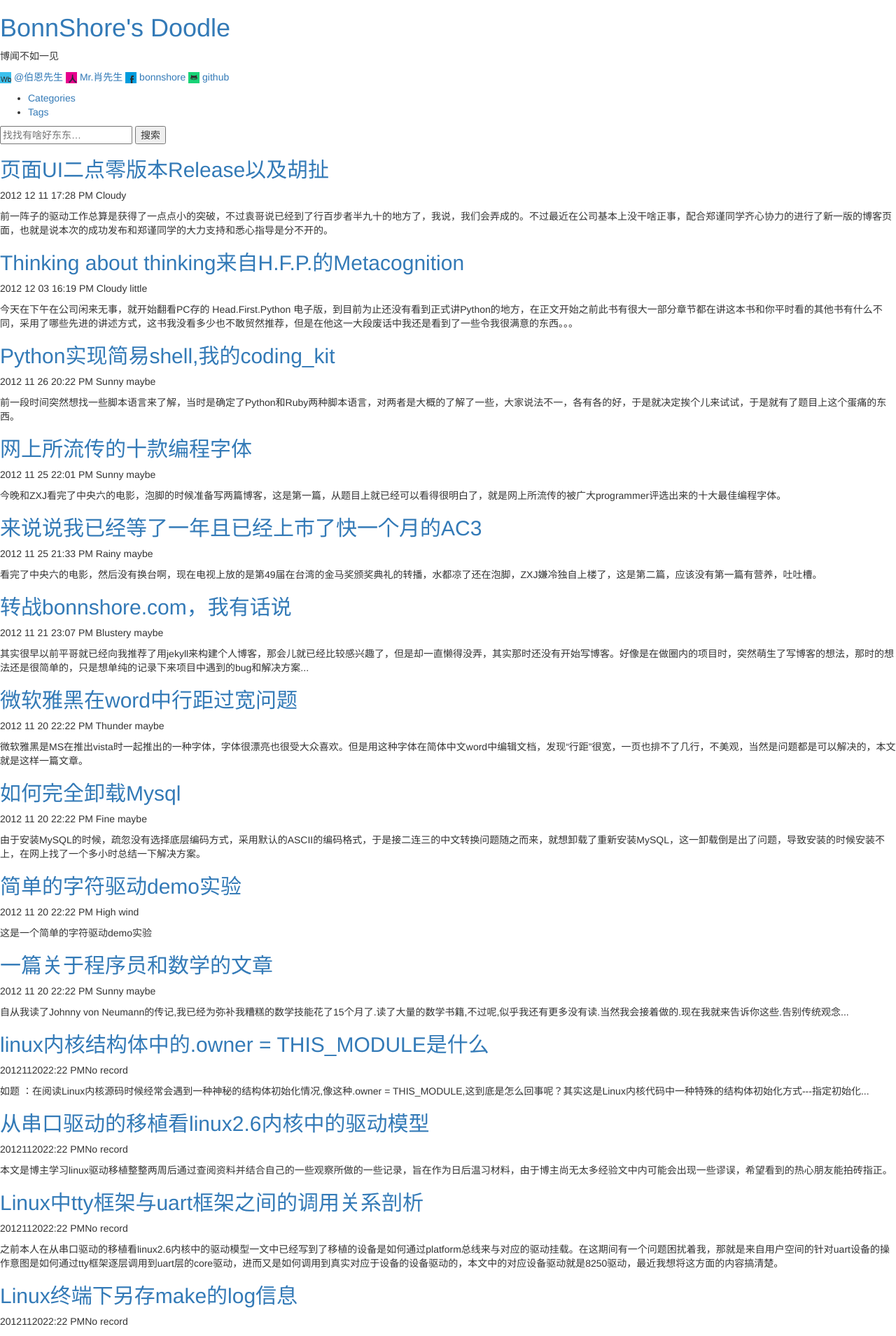
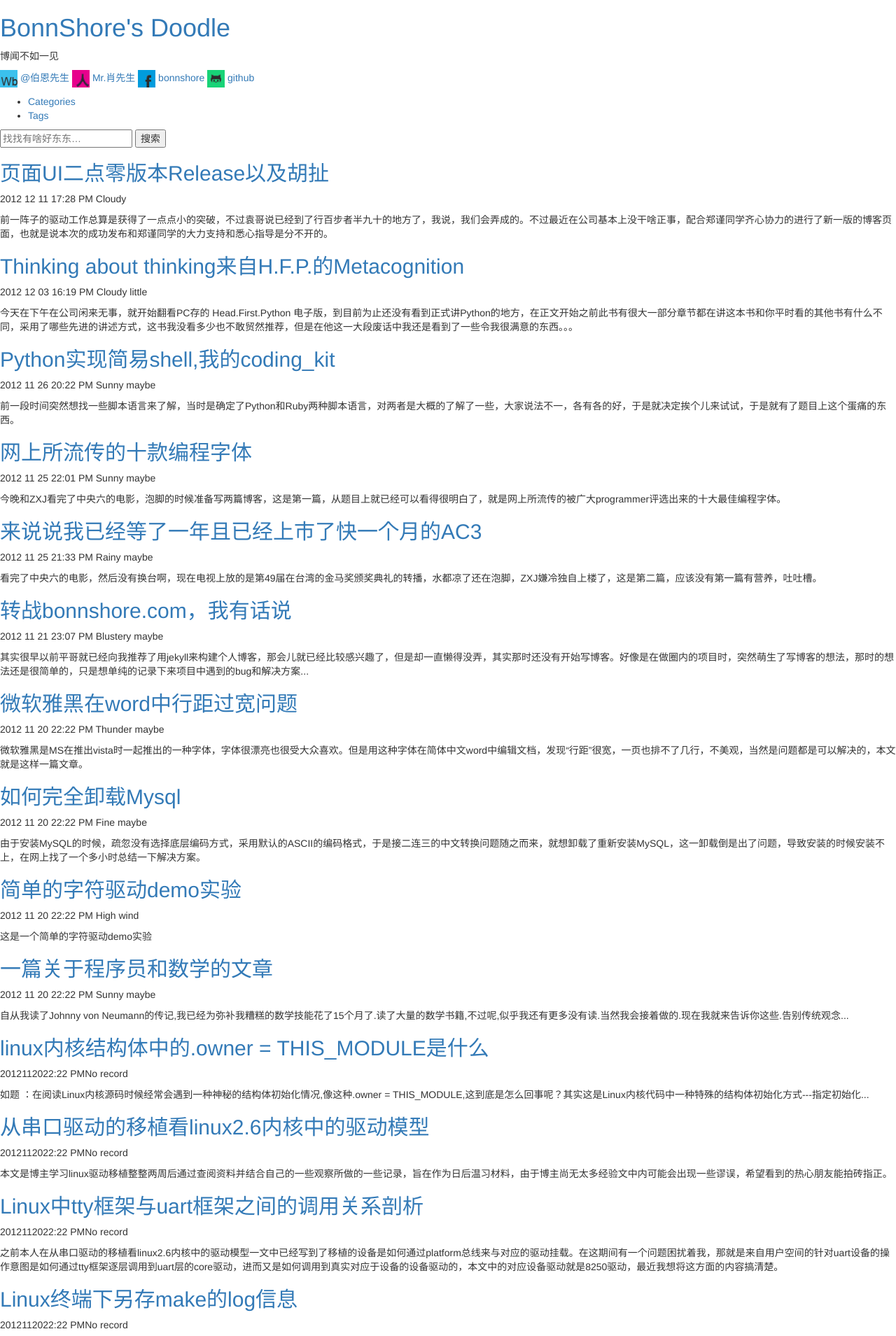
Before and after one commit to bonnshore/bonnshore.github.com, a Jekyll site: the page built from index.md, in a window 1280 px wide. Shown: the top 1909 px of the page at 70% size. Built offline with Jekyll 4.4.1, drawn with Linux system fonts in a browser that asks for light colours; nearby versions of some CDN libraries; library files that are not in the unit come from our copies; Markdown is read by kramdown in place of the engine named in the settings; a script that is not in the unit is left out; comment, search, counter and statistics services are not loaded.

Commit message:
zoomout the socialmedia logo

```diff
--- a/_includes/themes/twitter/default.html
+++ b/_includes/themes/twitter/default.html
@@ -34,19 +34,19 @@
               <p class="description">博闻不如一见</p>
               <p class="socialmedia">
                   <a href="http://weibo.com/bonnshore?wvr=3.6&lf=reg" title="我的微博" rel="me">
-                      <img src="{{  BASE_PATH }}/assets/themes/twitter/img/socialmedia/weibo.png" title="我的微博" height="16" width="16"/>
+                      <img src="{{  BASE_PATH }}/assets/themes/twitter/img/socialmedia/weibo.png" title="我的微博" height="25" width="25"/>
                       @伯恩先生
                   </a>
                   <a href="http://www.renren.com/232319024/profile" title="我的人人" rel="me">
-                      <img src="{{  BASE_PATH }}/assets/themes/twitter/img/socialmedia/renren.png" title="我的人人" height="16" width="16"/>
+                      <img src="{{  BASE_PATH }}/assets/themes/twitter/img/socialmedia/renren.png" title="我的人人" height="25" width="25"/>
                       Mr.肖先生
 		  </a>
 		  <a href="http://www.facebook.com/bonnshore" title="facebook" rel="me">
-                      <img src="{{  BASE_PATH }}/assets/themes/twitter/img/socialmedia/facebook.png" title="facebook" height="16" width="16"/>
+                      <img src="{{  BASE_PATH }}/assets/themes/twitter/img/socialmedia/facebook.png" title="facebook" height="25" width="25"/>
                       bonnshore
                   </a>
                   <a href="https://github.com/bonnshore" title="github" rel="me">
-                      <img src="{{  BASE_PATH }}/assets/themes/twitter/img/socialmedia/github.png" title="github" height="16" width="16">
+                      <img src="{{  BASE_PATH }}/assets/themes/twitter/img/socialmedia/github.png" title="github" height="25" width="25">
                       github
                   </a>
               </p>
```
